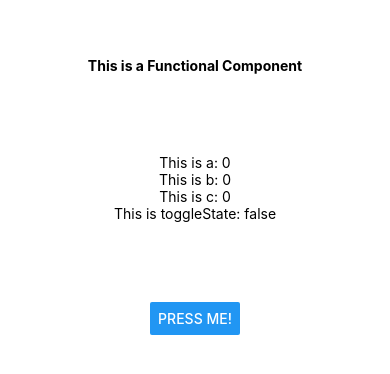
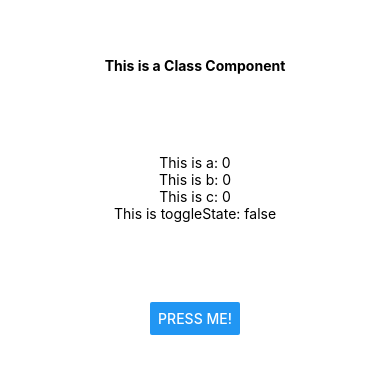
Before and after one commit to husamaf/react-native-examples, a React Native app: screen / in a window 390 px wide. Shown: the part 226-600 px from the top of the page. Built offline with nearby package versions, Linux system fonts and the light colour scheme.

Commit message:
[#ADD] Implement "ClassComponent.js"

```diff
--- a/App.js
+++ b/App.js
@@ -2,12 +2,13 @@ import { StatusBar } from 'expo-status-bar';
 import React from 'react';
 import { StyleSheet, Text, View } from 'react-native';
 import FunctionalComponent from './components/FunctionalComponent'
+import ClassComponent from './components/ClassComponent'
 
 export default function App() {
   return (
     <View style={styles.container}>
       <StatusBar style="auto" />
-      <FunctionalComponent />
+      <ClassComponent />
     </View>
   );
 }
--- /dev/null
+++ b/components/ClassComponent.js
@@ -0,0 +1,54 @@
+import React, {useState, useEffect, useRef} from 'react';
+import {StyleSheet, View, Text, Button} from 'react-native';
+
+class ClassComponent extends React.Component{
+
+  constructor(props) {
+    super(props);
+    this.state = {toggleState: false};
+    this.a = 0;
+    this.b = 0;
+  }
+
+  c = 0;
+
+  componentDidMount() {
+    console.log("This is 1st render!");
+  }
+
+  componentDidUpdate(prevProps, prevState, snapshot) {
+    console.log("I just re-rendered!");
+  }
+
+  buttonHandler = () => {
+    this.a += 1
+    this.b += 1
+    this.c += 1
+    this.setState((prevState) => {
+      return {toggleState: !prevState.toggleState}
+    })
+  }
+
+  render() {
+    return (
+      <View style={styles.root}>
+        <Text style={styles.title}>This is a Class Component</Text>
+        <Text>{`This is a: ${this.a}`}</Text>
+        <Text>{`This is b: ${this.b}`}</Text>
+        <Text>{`This is c: ${this.c}`}</Text>
+        <Text>{`This is toggleState: ${this.state.toggleState}`}</Text>
+        <View style={styles.buttonContainer}>
+          <Button title={'Press Me!'} onPress={this.buttonHandler}/>
+        </View>
+      </View>
+    );
+  }
+};
+
+const styles = StyleSheet.create({
+  root: {flex: 1, justifyContent: 'center', alignItems: 'center'},
+  title: {marginBottom: 80, fontWeight: 'bold'},
+  buttonContainer: {marginTop: 80}
+});
+
+export default ClassComponent;
--- a/components/FunctionalComponent.js
+++ b/components/FunctionalComponent.js
@@ -9,7 +9,7 @@ const FunctionalComponent = (props) => {
   let c = useRef(0)
 
   useEffect(() => {
-    console.log("I just re-rendered!")
+    console.log("I just rendered!")
   })
 
   const buttonHandler = () => {
```
